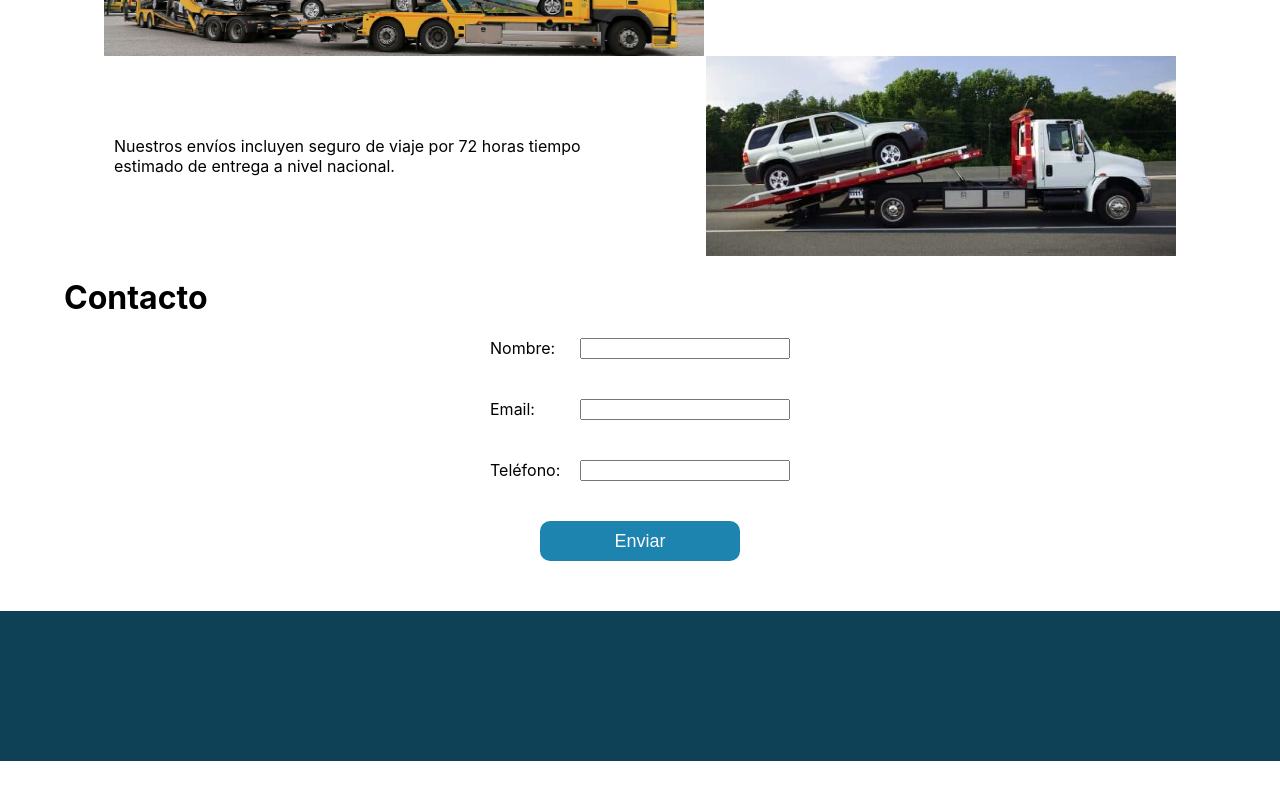
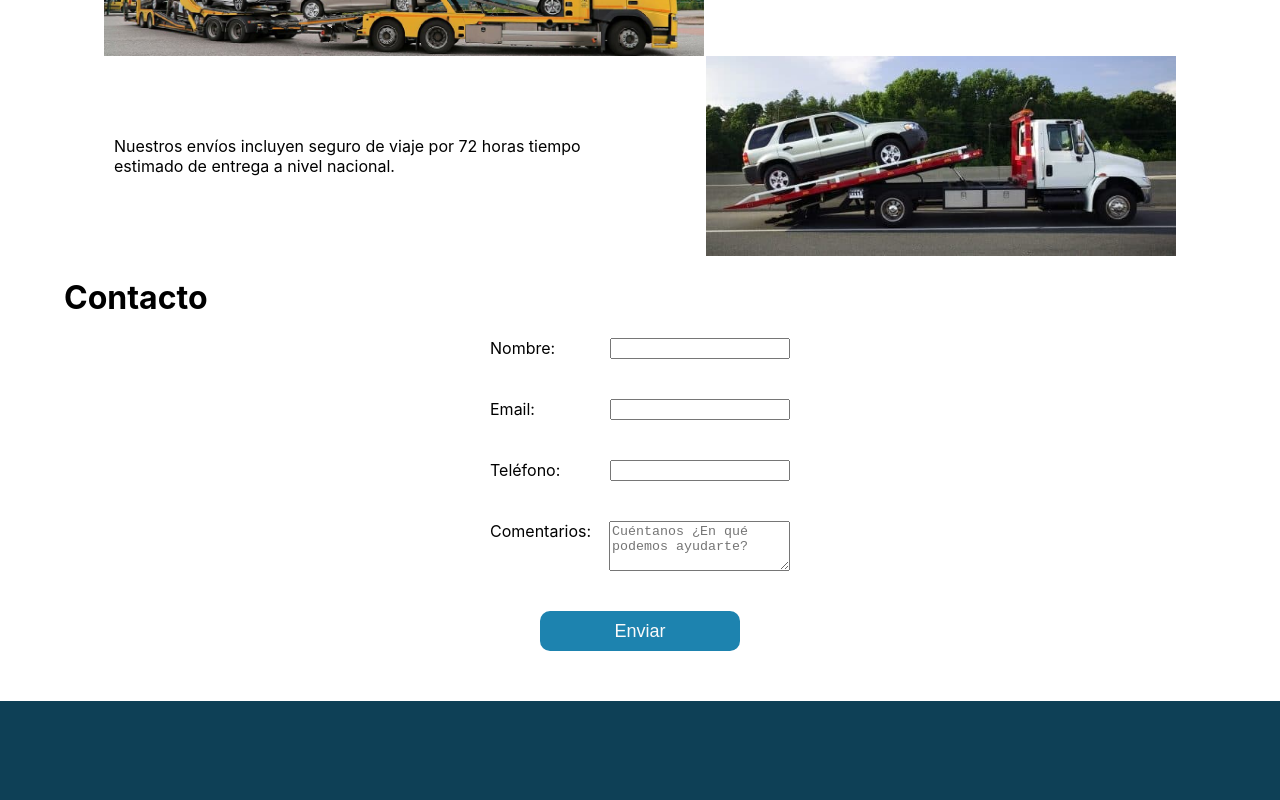
Before and after one commit to JesusWisord/sarah-proj, a Next.js app: page / in a window 1280 px wide. Shown: the part 876-1676 px from the top of the page. Before the commit the page ends 1637 px from the top, so only its background shows below. Built offline with nearby package versions, Linux system fonts and the light colour scheme.

Commit message:
[ADD] Text area - change number

```diff
--- a/components/Form.jsx
+++ b/components/Form.jsx
@@ -33,7 +33,7 @@ const Form = () => {
       >
         <label htmlFor="name">
           Nombre:
-          <input type="text" name="name" id="name" />
+          <input type="text" name="nombre" id="name" />
         </label>
         <label htmlFor="email">
           Email:
@@ -41,7 +41,17 @@ const Form = () => {
         </label>
         <label htmlFor="number">
           Teléfono:
-          <input type="number" name="number" id="number" />
+          <input type="number" name="numero" id="number" />
+        </label>
+        <label htmlFor="comentarios">
+          Comentarios:
+          <textarea
+            type="textarea"
+            name="comentarios"
+            id="comentarios"
+            className={styles.comentarios}
+            placeholder="Cuéntanos ¿En qué podemos ayudarte?"
+          />
         </label>
         {status === 'SUCCESS' ? <p>¡Nos pondremos en contacto!</p> : <button type="submit">Enviar</button>}
         {status === 'ERROR' && <p>Hubo un error. Inténtalo más tarde.</p>}
--- a/components/Header.jsx
+++ b/components/Header.jsx
@@ -5,7 +5,7 @@ const Header = () => (
   <header className={styles.header}>
     <div>
       <img src="/logo.jpg" alt="" />
-      <p>(52) 614-511-0894</p>
+      <p>686-417-1354</p>
     </div>
     <nav>
       <ul>
--- a/styles/Form.module.scss
+++ b/styles/Form.module.scss
@@ -13,7 +13,7 @@
     display: flex;
     justify-content: space-between;
     input{
-      width: 70%;
+      width: 60%;
     }
   }
   button{
@@ -25,4 +25,7 @@
     border-radius: 10px;
     font-size: 18px;
   }
+  .comentarios{
+    height: 50px;
+  }
 }
```
